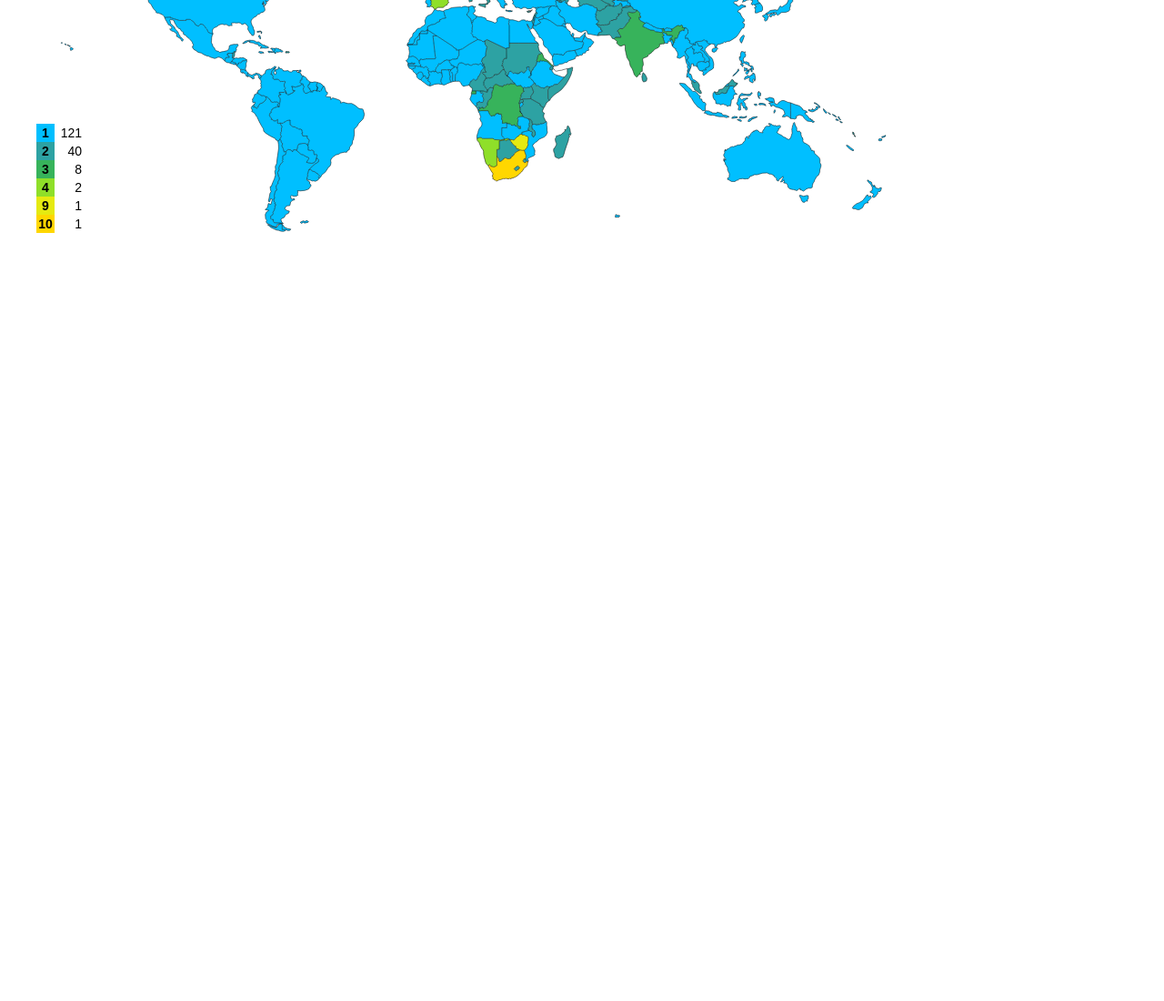
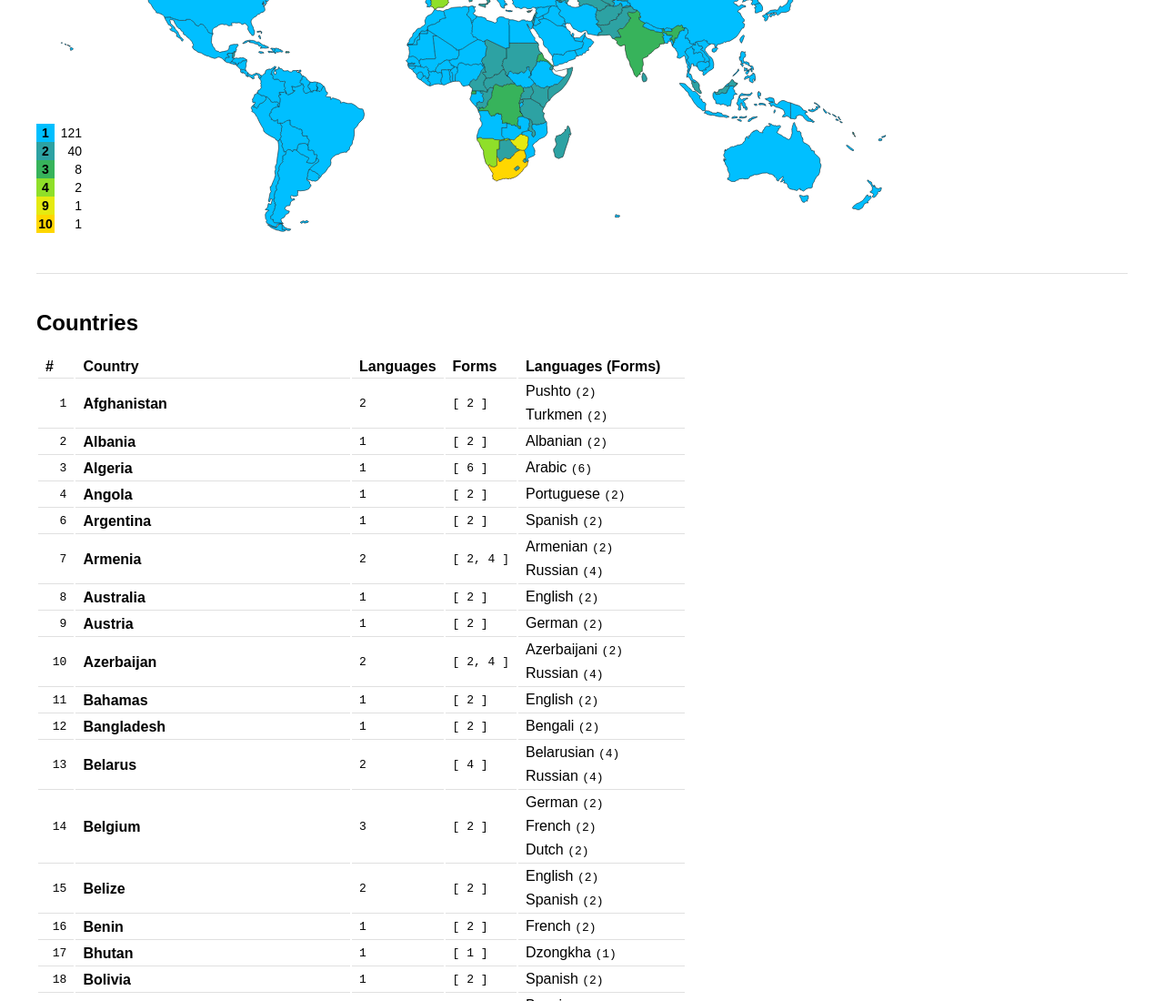
Before and after one commit to darosh/plural-forms-by-country, a website: page index.html in a window 1280 px wide. Shown: the part 1301-2401 px from the top of the page at 91% size. Before the commit the page ends 1601 px from the top, so only its background shows below. Drawn offline with nearby package versions, Linux system fonts and the light colour scheme.

Commit message:
adding data tables

```diff
--- a/index.html
+++ b/index.html
@@ -28,6 +28,29 @@
             height: 1px;
             margin: 40px 0;
         }
+
+        tr > * {
+            text-align: left;
+            padding: 0 8px;
+            line-height: 24px;
+        }
+
+        tr:not(:last-child) > *,
+        thead > tr > * {
+            border-bottom: 1px solid #e0e0e0;
+        }
+
+        .mono {
+            font-family: monospace;
+        }
+
+        .text-right {
+            text-align: right;
+        }
+
+        [v-cloak] {
+            display: none;
+        }
     </style>
 </head>
 <body>
@@ -42,8 +65,58 @@
 <hr>
 <h2>Languages</h2>
 <svg class="languages" width="960" height="375"></svg>
+<hr>
+<div id="app">
+    <h2>Countries</h2>
+    <table v-cloak>
+        <thead>
+        <tr>
+            <th>#</th>
+            <th>Country</th>
+            <th>Languages</th>
+            <th>Forms</th>
+            <th>Languages (Forms)</th>
+        </tr>
+        </thead>
+        <tbody>
+        <tr v-for="(country, index) in country" v-if="country.languages.length">
+            <td class="mono text-right">{{index + 1}}</td>
+            <th>{{country.name}}</th>
+            <td class="mono">{{country.languages.length}}</td>
+            <td class="mono">{{country.forms}}</td>
+            <td>
+                <div v-for="language in country.languages">
+                    {{data.language[language].name}} <span
+                        class="mono">({{data.language[language].plural.length}})</span>
+                </div>
+            </td>
+        </tr>
+        </tbody>
+    </table>
+    <hr>
+    <h2>Languages</h2>
+    <table v-cloak>
+        <thead>
+        <tr>
+            <th>#</th>
+            <th>Languages</th>
+            <th>Forms</th>
+            <th>Rule</th>
+        </tr>
+        </thead>
+        <tbody>
+        <tr v-for="(language, index) in language">
+            <td class="mono text-right">{{index + 1}}</td>
+            <th>{{language.name}}</th>
+            <td class="mono">{{language.plural}}</td>
+            <td class="mono">{{language.plural.length}}-{{language.rule}}</td>
+        </tr>
+        </tbody>
+    </table>
+</div>
 <script src="//d3js.org/d3.v4.min.js"></script>
 <script src="//unpkg.com/topojson-client@3.0.0"></script>
+<script src="//unpkg.com/vue@2.2.6/dist/vue.min.js"></script>
 <script>
     var width = 960;
     var height = 480;
@@ -263,6 +336,15 @@
             .attr('font-family', 'sans-serif')
             .attr('font-size', 14)
             .text(d => langs[d]);
+
+        new Vue({
+            el: '#app',
+            data: {
+                data: countryLanguage,
+                country: Object.keys(countryLanguage.country).map(k => countryLanguage.country[k]).sort((a, b) => a.name.localeCompare(b.name)),
+                language: Object.keys(countryLanguage.language).map(k => countryLanguage.language[k]).sort((a, b) => a.name.localeCompare(b.name))
+            }
+        })
     }
 
     var color = d3.scaleLinear()
@@ -284,7 +366,6 @@
     }
 
     function fillLanguages(d, countryLanguage, langs) {
-        console.log(countryLanguage, langs)
         return ((d.id > 0) && (countryLanguage.country[d.id].forms.length))
             ? color(Object.keys(langs).indexOf(countryLanguage.country[d.id].languages.length.toString()) + 1)
             : 'transparent'
```
